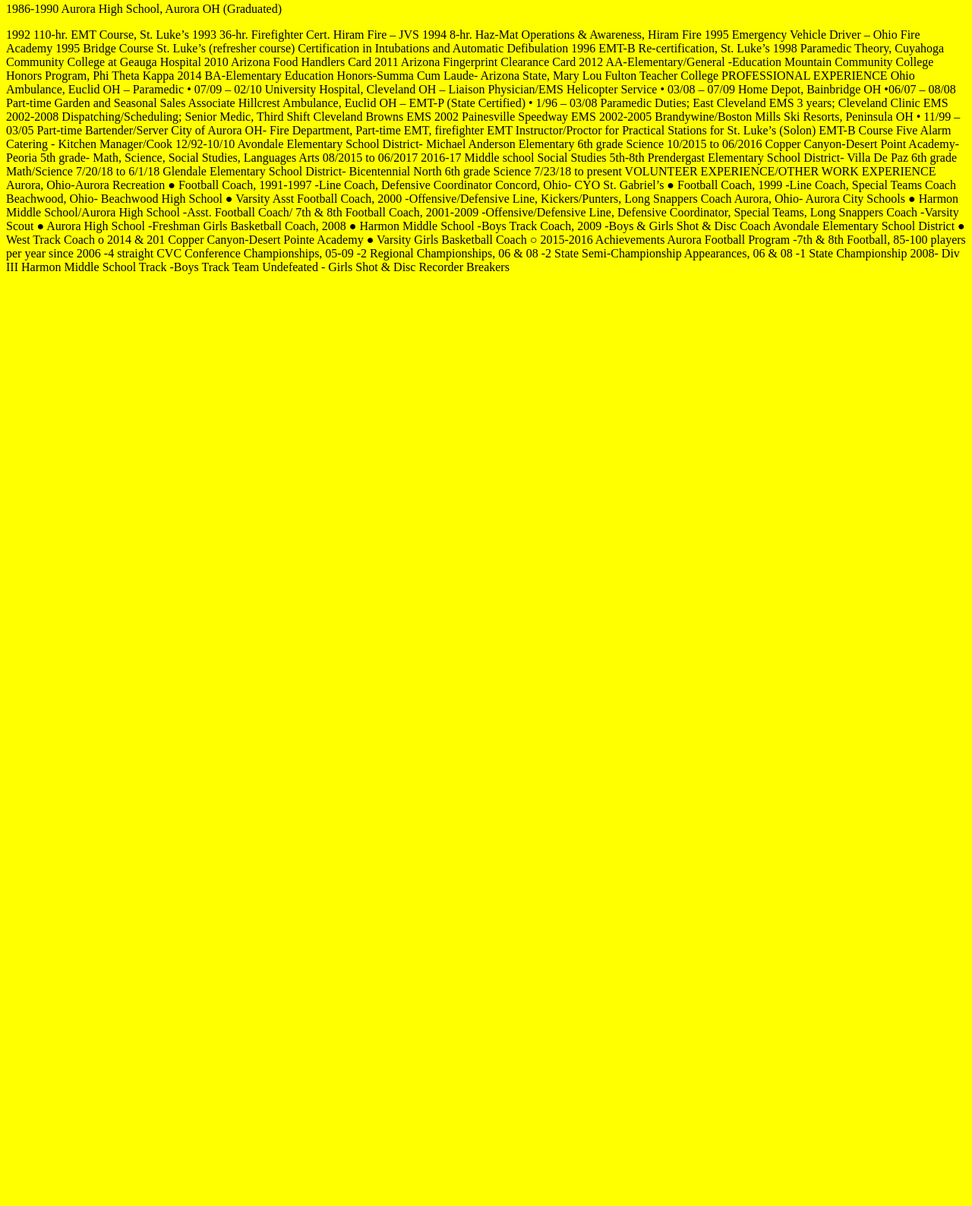
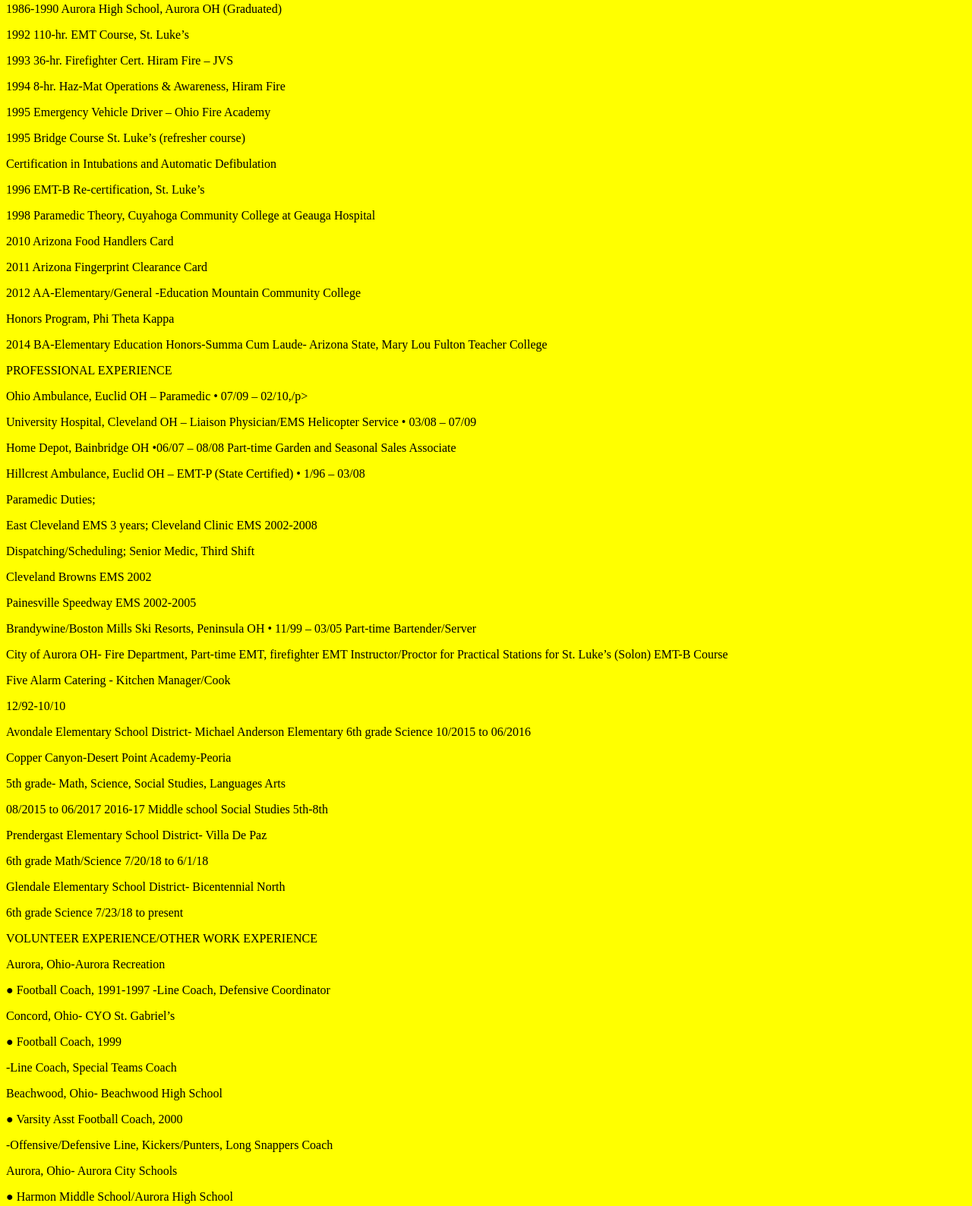
Before and after one commit to Timjr71/timjr71.github.io, a plain HTML site: page index.html in a window 1280 px wide. Shown: the part 1807-3395 px from the top of the page at 76% size. Before the commit the page ends 2184 px from the top, so only its background shows below. Drawn offline with Linux system fonts and the light colour scheme.

Commit message:
Update index.html

```diff
--- a/index.html
+++ b/index.html
@@ -18,99 +18,99 @@
 
 	  <p>EDUCATION / CERTIFICATIONS</p>
 	  <p>1986-1990	Aurora High School, Aurora OH (Graduated)</p>
-1992		110-hr. EMT Course, St. Luke’s
-1993		36-hr. Firefighter Cert. Hiram Fire – JVS
-1994		8-hr. Haz-Mat Operations & Awareness, Hiram Fire
-1995		Emergency Vehicle Driver – Ohio Fire Academy
-1995		Bridge Course St. Luke’s (refresher course)
-Certification in Intubations and Automatic Defibulation
-1996		EMT-B Re-certification, St. Luke’s
-1998		Paramedic Theory, Cuyahoga Community College at Geauga Hospital
-2010		Arizona Food Handlers Card
-2011		Arizona Fingerprint Clearance Card
-2012		AA-Elementary/General -Education Mountain Community College
-		Honors Program, Phi Theta Kappa
-2014		BA-Elementary Education Honors-Summa Cum Laude- Arizona State, Mary Lou Fulton Teacher College
+	  <p>1992		110-hr. EMT Course, St. Luke’s</p>
+	  <p>1993		36-hr. Firefighter Cert. Hiram Fire – JVS</p>
+	  <p>1994		8-hr. Haz-Mat Operations & Awareness, Hiram Fire</p>
+	  <p>1995		Emergency Vehicle Driver – Ohio Fire Academy</p>
+	  <p>1995		Bridge Course St. Luke’s (refresher course)</p>
+	  <p>Certification in Intubations and Automatic Defibulation</p>
+	  <p>1996		EMT-B Re-certification, St. Luke’s</p>
+	  <p>1998		Paramedic Theory, Cuyahoga Community College at Geauga Hospital</p>
+	  <p>2010		Arizona Food Handlers Card</p>
+	  <p>2011		Arizona Fingerprint Clearance Card</p>
+	  <p>2012		AA-Elementary/General -Education Mountain Community College</p>
+	  <p>Honors Program, Phi Theta Kappa</p>
+<p>2014		BA-Elementary Education Honors-Summa Cum Laude- Arizona State, Mary Lou Fulton Teacher College</p>
 
-PROFESSIONAL EXPERIENCE
+	  <p>PROFESSIONAL EXPERIENCE</p>
 
-Ohio Ambulance, Euclid OH – Paramedic
-		• 07/09 – 02/10
+<p>Ohio Ambulance, Euclid OH – Paramedic
+		• 07/09 – 02/10,/p>
 
-University Hospital, Cleveland OH – Liaison Physician/EMS Helicopter Service
-• 03/08 – 07/09
+<p>University Hospital, Cleveland OH – Liaison Physician/EMS Helicopter Service
+	• 03/08 – 07/09</p>
 
-Home Depot, Bainbridge OH
- •06/07 – 08/08 Part-time Garden and Seasonal Sales Associate
+<p>Home Depot, Bainbridge OH
+	•06/07 – 08/08 Part-time Garden and Seasonal Sales Associate</p>
 
-Hillcrest Ambulance, Euclid OH – EMT-P (State Certified)
-• 1/96 – 03/08
-Paramedic Duties;
-East Cleveland EMS 3 years; Cleveland Clinic EMS 2002-2008
-Dispatching/Scheduling; Senior Medic, Third Shift
-Cleveland Browns EMS 2002
-Painesville Speedway EMS 2002-2005
+<p>Hillcrest Ambulance, Euclid OH – EMT-P (State Certified)
+	• 1/96 – 03/08</p>
+	  <p>Paramedic Duties;</p>
+	  <p>East Cleveland EMS 3 years; Cleveland Clinic EMS 2002-2008</p>
+	  <p>Dispatching/Scheduling; Senior Medic, Third Shift</p>
+	  <p>Cleveland Browns EMS 2002</p>
+	  <p>Painesville Speedway EMS 2002-2005</p>
 
-Brandywine/Boston Mills Ski Resorts, Peninsula OH
-• 11/99 – 03/05 Part-time Bartender/Server
+<p>Brandywine/Boston Mills Ski Resorts, Peninsula OH
+	• 11/99 – 03/05 Part-time Bartender/Server</p>
 
-City of Aurora OH- Fire Department, Part-time EMT, firefighter
-EMT Instructor/Proctor for Practical Stations for St. Luke’s (Solon) EMT-B Course
+<p>City of Aurora OH- Fire Department, Part-time EMT, firefighter
+	EMT Instructor/Proctor for Practical Stations for St. Luke’s (Solon) EMT-B Course</p>
 
-Five Alarm Catering - Kitchen Manager/Cook
+	  <p>Five Alarm Catering - Kitchen Manager/Cook</p>
 		12/92-10/10
-Avondale Elementary School District- Michael Anderson Elementary
+<p>Avondale Elementary School District- Michael Anderson Elementary
 			6th grade Science
-			10/2015 to 06/2016
-Copper Canyon-Desert Point Academy-Peoria
-			5th grade- Math, Science, Social Studies, Languages Arts
-			08/2015 to 06/2017
-			2016-17 Middle school Social Studies 5th-8th
+	10/2015 to 06/2016</p>
+	  <p>Copper Canyon-Desert Point Academy-Peoria</p>
+	  <p>5th grade- Math, Science, Social Studies, Languages Arts</p>
+			<p>08/2015 to 06/2017
+				2016-17 Middle school Social Studies 5th-8th</p>
 
-Prendergast Elementary School District- Villa De Paz
-				6th grade Math/Science
-				7/20/18 to 6/1/18
-Glendale Elementary School District- Bicentennial North
-				6th grade Science
-				7/23/18 to present
+	  <p>Prendergast Elementary School District- Villa De Paz</p>
+				<p>6th grade Math/Science
+					7/20/18 to 6/1/18</p>
+	  <p>Glendale Elementary School District- Bicentennial North</p>
+				<p>6th grade Science
+					7/23/18 to present</p>
 
-VOLUNTEER EXPERIENCE/OTHER WORK EXPERIENCE
+	  <p>VOLUNTEER EXPERIENCE/OTHER WORK EXPERIENCE</p>
 
-Aurora, Ohio-Aurora Recreation
-●	Football Coach, 1991-1997
--Line Coach, Defensive Coordinator
-Concord, Ohio- CYO St. Gabriel’s
-●	Football Coach, 1999
--Line Coach, Special Teams Coach
-Beachwood, Ohio- Beachwood High School
-●	Varsity Asst Football Coach, 2000
--Offensive/Defensive Line, Kickers/Punters, Long Snappers Coach
-Aurora, Ohio- Aurora City Schools
-●	Harmon Middle School/Aurora High School
--Asst. Football Coach/ 7th & 8th Football Coach, 2001-2009
--Offensive/Defensive Line, Defensive Coordinator, Special Teams,
-Long Snappers Coach
--Varsity Scout
-●	Aurora High School
--Freshman Girls Basketball Coach, 2008
-●	Harmon Middle School
--Boys Track Coach, 2009
--Boys & Girls Shot & Disc Coach
- Avondale Elementary School District
-●	West Track Coach
-o	2014 & 201
-Copper Canyon-Desert Pointe Academy
-●	Varsity Girls Basketball Coach
-○	2015-2016
-Achievements		Aurora Football Program
-			-7th & 8th Football, 85-100 players per year since 2006
-			-4 straight CVC Conference Championships, 05-09
-			-2 Regional Championships, 06 & 08
-			-2 State Semi-Championship Appearances, 06 & 08
-			-1 State Championship 2008- Div III
-			Harmon Middle School Track
-			-Boys Track Team Undefeated
-      - Girls Shot & Disc Recorder Breakers</p>
+	  <p>Aurora, Ohio-Aurora Recreation</p>
+<p>●	Football Coach, 1991-1997
+	-Line Coach, Defensive Coordinator</p>
+	  <p>Concord, Ohio- CYO St. Gabriel’s</p>
+	  <p>●	Football Coach, 1999</p>
+	  <p>-Line Coach, Special Teams Coach</p>
+	  <p>Beachwood, Ohio- Beachwood High School</p>
+	  <p>●	Varsity Asst Football Coach, 2000</p>
+	  <p>-Offensive/Defensive Line, Kickers/Punters, Long Snappers Coach</p>
+	  <p>Aurora, Ohio- Aurora City Schools</p>
+	  <p>●	Harmon Middle School/Aurora High School</p>
+	  <p>-Asst. Football Coach/ 7th & 8th Football Coach, 2001-2009</p>
+<p>-Offensive/Defensive Line, Defensive Coordinator, Special Teams,
+	Long Snappers Coach</p>
+	  <p>-Varsity Scout</p>
+<p>●	Aurora High School
+	-Freshman Girls Basketball Coach, 2008</p>
+	  <p>●	Harmon Middle School</p>
+	  <p>-Boys Track Coach, 2009</p>
+	  <p>-Boys & Girls Shot & Disc Coach</p>
+	  <p>Avondale Elementary School District</p>
+	  <p>●	West Track Coach</p>
+	  <p>o	2014 & 2015</p>
+	  <p>Copper Canyon-Desert Pointe Academy</p>
+	  <p>●	Varsity Girls Basketball Coach</p>
+	  <p>○	2015-2016</p>
+	  <p>Achievements Aurora Football Program</p>
+	  <p>-7th & 8th Football, 85-100 players per year since 2006</p>
+	  <p>-4 straight CVC Conference Championships, 05-09</p>
+	  <p>-2 Regional Championships, 06 & 08</p>
+	  <p>-2 State Semi-Championship Appearances, 06 & 08</p>
+	  <p>-1 State Championship 2008- Div III</p>
+	  <p>Harmon Middle School Track</p>
+	  <p>-Boys Track Team Undefeated</p>
+     <p> - Girls Shot & Disc Recorder Breakers</p>
 
 
   </body>
```
